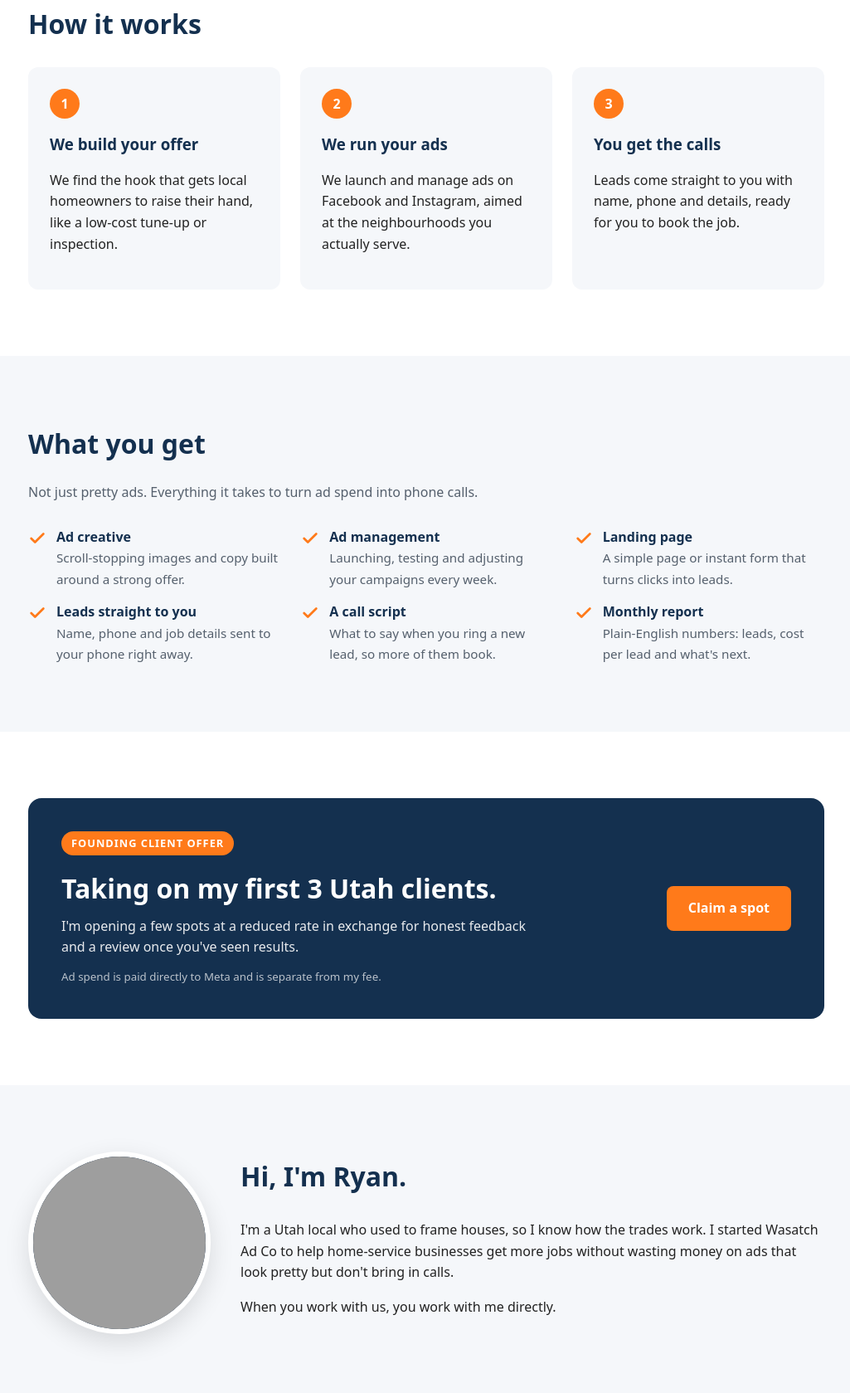
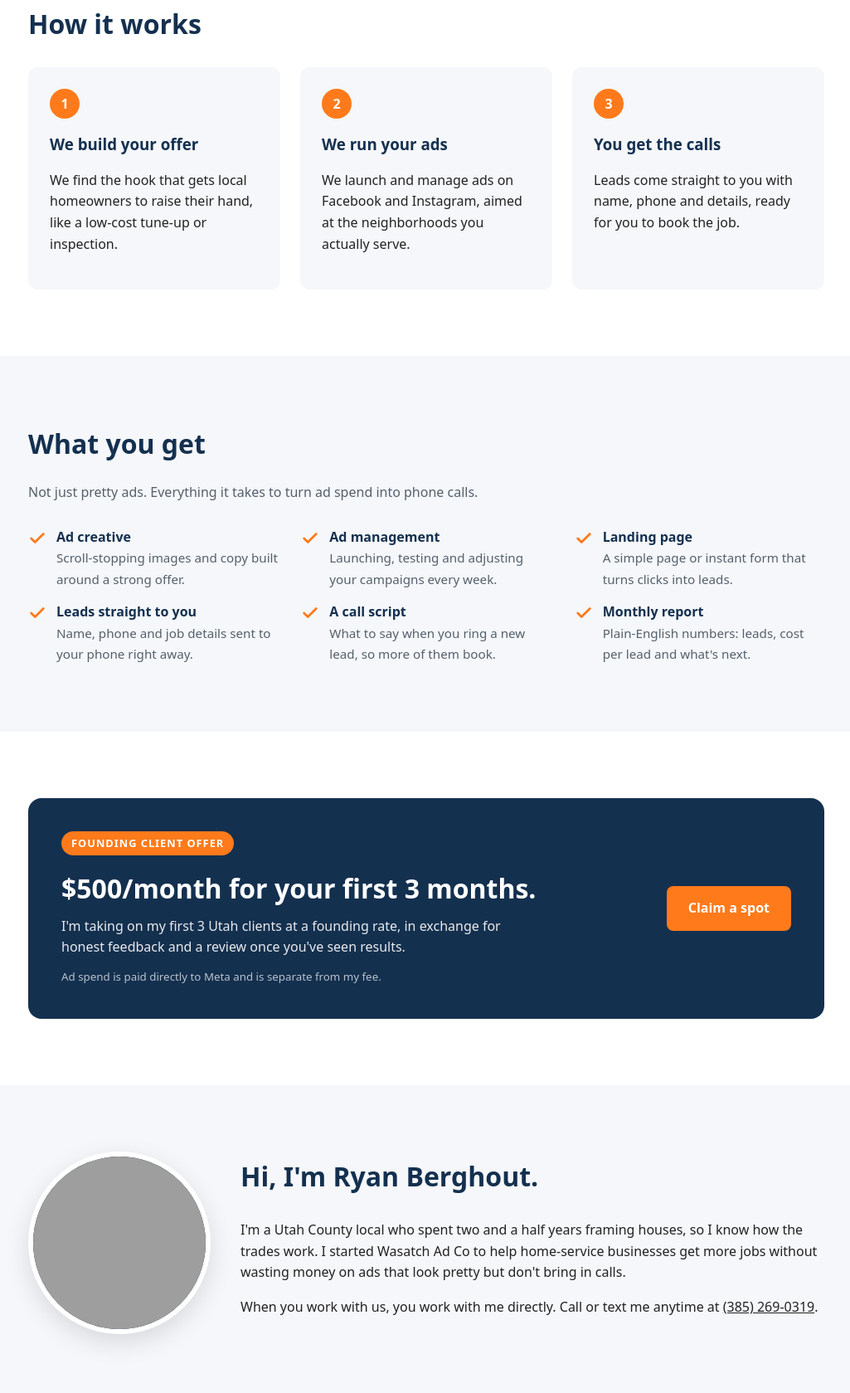
Before and after one commit to Ryanberghout/wasatch-site, a plain HTML site: page index.html in a window 1280 px wide. Shown: the part 861-2540 px from the top of the page at 83% size, without its empty margins (126-1151 px from the left). Drawn offline with Linux system fonts and the light colour scheme; grey boxes are pictures that could not be loaded.

Commit message:
Update index.html

```diff
--- a/index.html
+++ b/index.html
@@ -51,6 +51,7 @@ h2 { color: var(--navy); font-size: 2rem; margin-top: 0; }
 .offer h2 { color: #fff; margin-bottom: 8px; }
 .offer .tag { display: inline-block; background: var(--orange); color: #fff; font-size: 0.8rem; font-weight: 800; letter-spacing: 1px; text-transform: uppercase; padding: 4px 12px; border-radius: 999px; margin-bottom: 14px; }
 .offer p { margin: 0; opacity: 0.9; max-width: 560px; }
+.hero .btn-ghost { color:#fff; }
 .offer small { display: block; margin-top: 12px; opacity: 0.7; }
 .about { display: flex; gap: 36px; align-items: center; flex-wrap: wrap; }
 .photo { width: 220px; height: 220px; border-radius: 50%; object-fit: cover; background: var(--navy); border: 6px solid #fff; box-shadow: 0 10px 30px rgba(0,0,0,0.12); }
@@ -80,7 +81,7 @@ footer { text-align: center; padding: 26px 0; font-size: 0.9rem; color: #666; }
 
 <header>
   <div class="wrap">
-    <a class="logo" href="#" aria-label="Wasatch Ad Co home">
+    <a class="logo" href="/" aria-label="Wasatch Ad Co home">
       <svg viewBox="0 0 120 96" aria-hidden="true">
         <path d="M4 92 L40 44 L58 66 L84 30 L116 92 Z" fill="#ffffff"/>
         <path d="M14 82 L40 52 L58 74 L92 30" stroke="#14304f" stroke-width="15" fill="none" stroke-linecap="square"/>
@@ -98,6 +99,7 @@ footer { text-align: center; padding: 26px 0; font-size: 0.9rem; color: #666; }
     <h1>More booked jobs for Utah <span>home-service</span> businesses.</h1>
     <p>We run Facebook and Instagram ads that bring you real leads, not likes. Simple ads, strong offers, and a clear focus on making you money.</p>
     <a class="btn" href="https://calendly.com/ryan-wasatchadco/15min">Book a 15-minute call</a>
+    <a class="btn btn-ghost" href="tel:+13852690319" style="margin-left:10px">Call (385) 269-0319</a>
   </div>
 </div>
 
@@ -114,7 +116,7 @@ footer { text-align: center; padding: 26px 0; font-size: 0.9rem; color: #666; }
     <h2 class="reveal">How it works</h2>
     <div class="steps">
       <div class="card reveal"><div class="num">1</div><h3>We build your offer</h3><p>We find the hook that gets local homeowners to raise their hand, like a low-cost tune-up or inspection.</p></div>
-      <div class="card reveal"><div class="num">2</div><h3>We run your ads</h3><p>We launch and manage ads on Facebook and Instagram, aimed at the neighbourhoods you actually serve.</p></div>
+      <div class="card reveal"><div class="num">2</div><h3>We run your ads</h3><p>We launch and manage ads on Facebook and Instagram, aimed at the neighborhoods you actually serve.</p></div>
       <div class="card reveal"><div class="num">3</div><h3>You get the calls</h3><p>Leads come straight to you with name, phone and details, ready for you to book the job.</p></div>
     </div>
   </div>
@@ -140,8 +142,8 @@ footer { text-align: center; padding: 26px 0; font-size: 0.9rem; color: #666; }
     <div class="offer reveal">
       <div>
         <span class="tag">Founding client offer</span>
-        <h2>Taking on my first 3 Utah clients.</h2>
-        <p>I'm opening a few spots at a reduced rate in exchange for honest feedback and a review once you've seen results.</p>
+        <h2>$500/month for your first 3 months.</h2>
+        <p>I'm taking on my first 3 Utah clients at a founding rate, in exchange for honest feedback and a review once you've seen results.</p>
         <small>Ad spend is paid directly to Meta and is separate from my fee.</small>
       </div>
       <a class="btn" href="https://calendly.com/ryan-wasatchadco/15min">Claim a spot</a>
@@ -153,9 +155,9 @@ footer { text-align: center; padding: 26px 0; font-size: 0.9rem; color: #666; }
   <div class="wrap about reveal">
     <img class="photo" src="ryan.jpg" alt="Ryan Berghout, founder of Wasatch Ad Co">
     <div>
-      <h2>Hi, I'm Ryan.</h2>
-      <p>I'm a Utah local who used to frame houses, so I know how the trades work. I started Wasatch Ad Co to help home-service businesses get more jobs without wasting money on ads that look pretty but don't bring in calls.</p>
-      <p>When you work with us, you work with me directly.</p>
+      <h2>Hi, I'm Ryan Berghout.</h2>
+      <p>I'm a Utah County local who spent two and a half years framing houses, so I know how the trades work. I started Wasatch Ad Co to help home-service businesses get more jobs without wasting money on ads that look pretty but don't bring in calls.</p>
+      <p>When you work with us, you work with me directly. Call or text me anytime at <a href="tel:+13852690319">(385) 269-0319</a>.</p>
     </div>
   </div>
 </section>
@@ -197,7 +199,7 @@ footer { text-align: center; padding: 26px 0; font-size: 0.9rem; color: #666; }
 </section>
 
 <footer>
-  &copy; 2026 Wasatch Ad Co &middot; <a href="privacy.html">Privacy Policy</a>
+  Wasatch Ad Co &middot; Utah County, UT &middot; <a href="tel:+13852690319">(385) 269-0319</a> &middot; <a href="mailto:ryan@wasatchadco.com">ryan@wasatchadco.com</a><br>&copy; 2026 Wasatch Ad Co &middot; <a href="privacy.html">Privacy Policy</a>
 </footer>
 
 <script>
```
